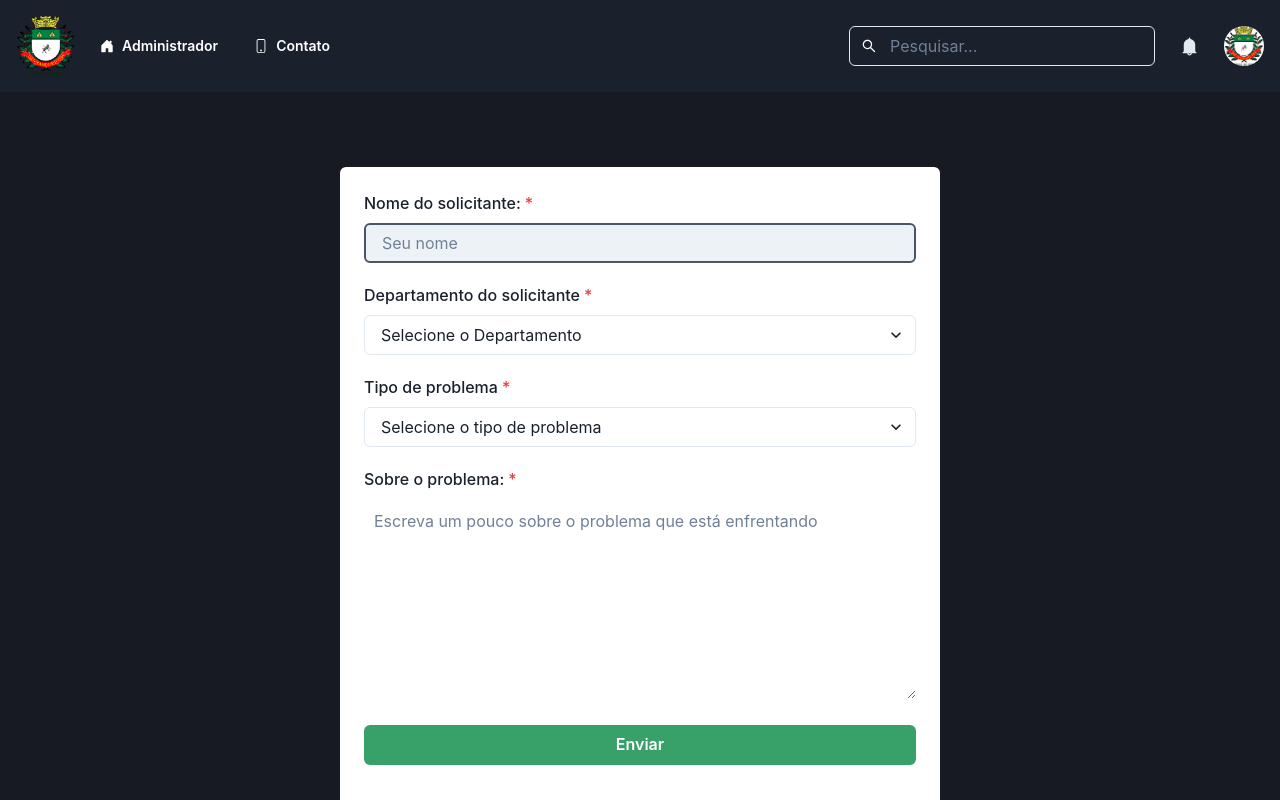
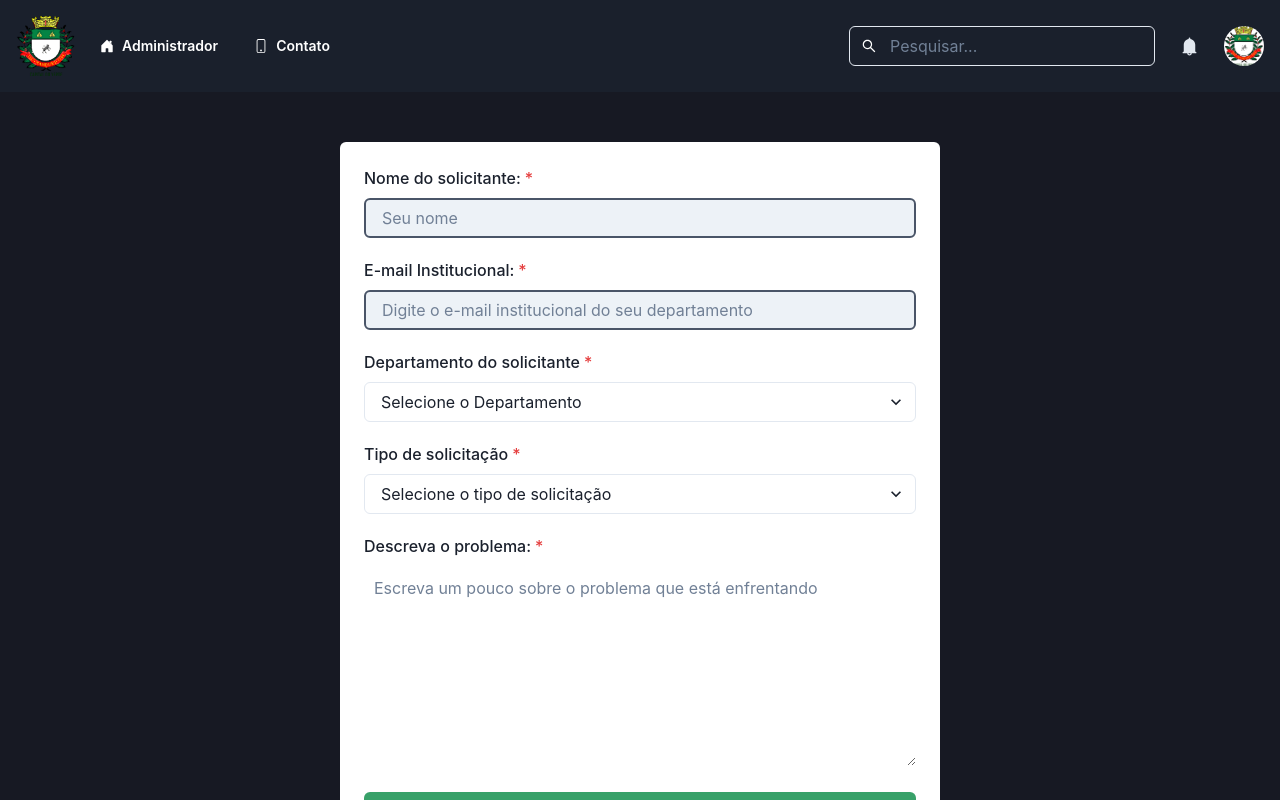
Before and after one commit to MatheusMarcelo01/ITServiceDesk, a React (Create React App) app: page /chamado in a window 1280 px wide. Shown: the top 800 px of the page. Built offline with nearby package versions, Linux system fonts and the light colour scheme.

Commit message:
NewvaluesForm

```diff
--- a/db.json
+++ b/db.json
@@ -12,30 +12,123 @@
   ],
   "chamados": [
     {
-      "id": "bf36",
-      "nome": "Jubileu",
-      "tipos": "Problema com internet",
-      "departamento": "UBS Maria Inês",
-      "sobre": "Meu pc não esta conectando na net\n",
-      "data": "15/05/2024, 10:56:34",
+      "id": "94d9",
+      "nome": "teste",
+      "email": "teste@fwa.com",
+      "tipos": "Problema com sites da internet",
+      "departamento": "Escola Hermelindo",
+      "sobre": "teste ola mundo",
+      "data": "16/05/2024, 09:17:39",
       "tecnico": "Matheus Marcelo"
     },
     {
-      "id": "9329",
-      "nome": "Ronaldo",
-      "tipos": "Problema com servidor de arquivos",
-      "departamento": "Prefeitura",
-      "sobre": "Não consigo acessar a pasta da rede",
-      "data": "15/05/2024, 10:56:49",
+      "id": "32dd",
+      "nome": "teste123",
+      "email": "teste@fwa.com",
+      "tipos": "Problema com hardware (computador não liga, não funciona)",
+      "departamento": "Creche Alice",
+      "sobre": "ultimo",
+      "data": "16/05/2024, 09:20:08",
       "tecnico": "Matheus Marcelo"
     },
     {
-      "id": "cba3",
-      "nome": "Juliana",
-      "tipos": "Problema com impressoras",
+      "id": "25c4",
+      "nome": "teste",
+      "email": "teste@fwa.com",
+      "tipos": "Problema com sites da internet",
+      "departamento": "Departamento de Cultura e Esporte",
+      "sobre": "96",
+      "data": "16/05/2024, 09:37:08",
+      "tecnico": "Matheus Marcelo"
+    },
+    {
+      "id": "ffd6",
+      "nome": "joaozin",
+      "email": "2@22121.com",
+      "tipos": "Problema com sites da internet",
+      "departamento": "Escola Hermelindo",
+      "sobre": "teste1324",
+      "data": "16/05/2024, 09:42:47",
+      "tecnico": "Matheus Marcelo"
+    },
+    {
+      "id": "0cba",
+      "nome": "joaozinte",
+      "email": "2@22121.com",
+      "tipos": "Problema com sites da internet",
+      "departamento": "Escola Hermelindo",
+      "sobre": "teste1324",
+      "data": "16/05/2024, 09:43:08",
+      "tecnico": "Matheus Marcelo"
+    },
+    {
+      "id": "5bb5",
+      "nome": "teste",
+      "email": "wawdawad@wdaawd.ocm",
+      "tipos": "Problema com internet",
+      "departamento": "Departamento de Cultura e Esporte",
+      "sobre": "teste",
+      "data": "16/05/2024, 09:43:22",
+      "tecnico": "Matheus Marcelo"
+    },
+    {
+      "id": "5c28",
+      "nome": "teste",
+      "email": "teste@fwa.com",
+      "tipos": "Problema com hardware (computador não liga, não funciona)",
       "departamento": "Departamento de Educação",
-      "sobre": "MInha impressora esta enroscando.",
-      "data": "15/05/2024, 10:57:06",
+      "sobre": "teste",
+      "data": "16/05/2024, 09:43:42",
+      "tecnico": "Matheus Marcelo"
+    },
+    {
+      "id": "90a1",
+      "nome": "teste",
+      "email": "2@22121.com",
+      "tipos": "Problema com sites da internet",
+      "departamento": "Escola Hermelindo",
+      "sobre": "te",
+      "data": "16/05/2024, 09:44:28",
+      "tecnico": "Matheus Marcelo"
+    },
+    {
+      "id": "e378",
+      "nome": "teste",
+      "email": "2@22121.com",
+      "tipos": "Problema com hardware (computador não liga, não funciona)",
+      "departamento": "Departamento de Cultura e Esporte",
+      "sobre": "te",
+      "data": "16/05/2024, 09:45:09",
+      "tecnico": "Matheus Marcelo"
+    },
+    {
+      "id": "7d37",
+      "nome": "teste",
+      "email": "2@22121.com",
+      "tipos": "Problema com hardware (computador não liga, não funciona)",
+      "departamento": "Escola Hermelindo",
+      "sobre": "te",
+      "data": "16/05/2024, 09:45:51",
+      "tecnico": "Matheus Marcelo"
+    },
+    {
+      "id": "2a58",
+      "nome": "teste",
+      "email": "2@22121.com",
+      "tipos": "Problema com sites da internet",
+      "departamento": "Escola Hermelindo",
+      "sobre": "teste",
+      "data": "16/05/2024, 09:46:58",
+      "tecnico": "Matheus Marcelo"
+    },
+    {
+      "id": "fce9",
+      "nome": "teste",
+      "email": "2@22121.com",
+      "tipos": "Problema com serviço de e-mail",
+      "departamento": "Escola Zoroastro",
+      "sobre": "teste123",
+      "data": "16/05/2024, 09:47:34",
       "tecnico": "Matheus Marcelo"
     }
   ]
--- a/src/Components/Chamado/FormCall.js
+++ b/src/Components/Chamado/FormCall.js
@@ -1,39 +1,42 @@
 import { Formik, Field } from "formik";
-import { Box, Button, Flex, FormControl, FormLabel, Select, Input, VStack } from "@chakra-ui/react";
+import { Box, Button, Flex, FormControl, FormLabel, Select, Input, VStack, Modal, ModalOverlay, ModalContent, ModalHeader, ModalCloseButton, ModalBody, ModalFooter } from "@chakra-ui/react";
 import axios from "axios";
 import { useState } from "react";
 
 export default function App() {
   const [submitting, setSubmitting] = useState(false);
+  const [modalOpen, setModalOpen] = useState(false);
+  const [modalContent, setModalContent] = useState("");
+
+  const handleOpenModal = (content) => {
+    setModalContent(content);
+    setModalOpen(true);
+  };
+
+  const handleCloseModal = () => {
+    setModalOpen(false);
+    window.location.href = '/'; // Redirecionar para a home
+  };
+
 
   const handleSubmit = async (values, { resetForm }) => {
     setSubmitting(true);
 
     try {
-      console.log("Valores do formulário:", values); // Adiciona um log dos valores do formulário
-
-      // Adicionando a data e hora da solicitação
       values.data = new Date().toLocaleString();
-
-      console.log("Dados a serem salvos:", values); // Adiciona um log dos dados a serem salvos
-
-      let tecnico = "Matheus Marcelo"; // Define o técnico padrão
-
-      // Verifica se o tipo de problema é Liberação de site bloqueado ou Problema com softwares
+      let tecnico = "Matheus Marcelo";
       if (values.tipos === "Liberação de site bloqueado (para curso como Youtube, etc)" || values.tipos === "Problema com softwares (office, sistema, etc.)") {
-        tecnico = "João Luiz"; // Define o técnico como João Luiz se for um desses tipos de problema
+        tecnico = "João Luiz";
       }
-
-      // Adiciona o técnico aos valores do formulário
       values.tecnico = tecnico;
 
-      // Enviar os dados para o servidor usando axios (JSON Server)
       axios.post("http://localhost:3001/chamados", values)
         .then(response => {
-          console.log("Chamado criado com sucesso:", response.data);
-          window.alert(`Chamado criado com sucesso!\n O profissional que fará seu atendimento é: ${tecnico}! \n Aguarde contato pelo ramal ou Whatsapp!`);
-          resetForm();
-          window.location.href = '/';
+
+          const content = `Chamado criado com sucesso!<br />O profissional que fará seu atendimento é: <br /> <strong>${tecnico}</strong>!<br />Aguarde retorno pelo ramal ou E-mail!`;
+          handleOpenModal(content);
+          //resetForm();
+          // window.location.href = '/'; // Evite redirecionar automaticamente, pode ser confuso para o usuário
         })
         .catch(error => {
           console.error("Erro ao criar chamado:", error);
@@ -47,11 +50,12 @@ export default function App() {
 
   return (
     <Flex bg="gray.900" align="center" justify="center" h="100vh">
-      <Box bg="white" p={6} rounded="md" w={["90%", 600]} h={["90%", 650]}>
+      <Box bg="white" p={6} rounded="md" w={["90%", 600]} h={["90%", 700]}>
         <Formik
           initialValues={{
             nome: "",
-            tipos: "", // Renomeado de "tipo" para "tipos" para corresponder ao nome do campo no formulário
+            email: "",
+            tipos: "",
             departamento: "",
             sobre: "",
           }}
@@ -70,6 +74,19 @@ export default function App() {
                     variant="filled"
                     borderColor="gray.600"
                     placeholder="Seu nome"
+                  />
+                </FormControl>
+
+                <FormControl isRequired>
+                  <FormLabel>E-mail Institucional:</FormLabel>
+                  <Field
+                    as={Input}
+                    id="email"
+                    name="email"
+                    type="email"
+                    variant="filled"
+                    borderColor="gray.600"
+                    placeholder="Digite o e-mail institucional do seu departamento"
                   />
                 </FormControl>
 
@@ -127,12 +144,12 @@ export default function App() {
 
 
                 <FormControl isRequired>
-                  <FormLabel>Tipo de problema</FormLabel>
+                  <FormLabel>Tipo de solicitação</FormLabel>
                   <Field
                     as={Select}
                     id="tipos"
                     name="tipos"
-                    placeholder="Selecione o tipo de problema"
+                    placeholder="Selecione o tipo de solicitação"
                   >
                       <option>Problema com internet</option>
                       <option>Problema com sites da internet</option>
@@ -151,7 +168,7 @@ export default function App() {
 
 
                 <FormControl isRequired>
-                  <FormLabel>Sobre o problema:</FormLabel>
+                  <FormLabel>Descreva o problema:</FormLabel>
                   <Field
                     as="textarea"
                     placeholder="Escreva um pouco sobre o problema que está enfrentando"
@@ -175,6 +192,22 @@ export default function App() {
             </form>
           )}
         </Formik>
+        {/* Modal */}
+      <Modal isOpen={modalOpen} onClose={handleCloseModal}>
+        <ModalOverlay />
+        <ModalContent>
+          <ModalHeader>Informações do Chamado</ModalHeader>
+          <ModalCloseButton />
+          <ModalBody dangerouslySetInnerHTML={{ __html: modalContent }} />
+
+
+          <ModalFooter>
+            <Button colorScheme="blue" mr={3} onClick={handleCloseModal}>
+              Fechar
+            </Button>
+          </ModalFooter>
+        </ModalContent>
+      </Modal>
       </Box>
     </Flex>
   );
--- a/src/Components/Chamado/NovoChamado.js
+++ b/src/Components/Chamado/NovoChamado.js
@@ -1,7 +1,7 @@
 import React from 'react';
 import Footer from '../Home/Footer';
-import FormCall from '../Chamado/FormCall'
-import NavbarChamado from '../Chamado/NavbarChamado'
+import FormCall from './FormCall'
+import NavbarChamado from './NavbarChamado'
 
 
 
--- a/src/Components/Dashboard/List.js
+++ b/src/Components/Dashboard/List.js
@@ -34,15 +34,12 @@ const List = () => {
       return;
     }
 
-    // Enviar requisição para adicionar o item à tabela de finalizados
     axios.post('http://localhost:3001/finalizados', item)
       .then(response => {
         console.log('Chamado movido para finalizados:', response.data);
-        // Remover o item da tabela de chamados após mover para finalizados
         axios.delete(`http://localhost:3001/chamados/${id}`)
           .then(() => {
             console.log('Chamado removido da lista de chamados');
-            // Atualizar o estado para refletir a remoção na interface
             setData(data.filter(item => item.id !== id));
           })
           .catch(error => {
@@ -70,7 +67,9 @@ const List = () => {
 
 
 
-  const header = ["ID", "Nome", "Tipo de problema", "Departamento", "Sobre o problema", "Técnico"];
+  const header = ["ID", "Nome", "E-mail", "Tipo de problema", "Departamento", "Sobre o problema", "TI Responsável"];
+  const reversedData = [...data].reverse(); // Criar uma cópia reversa dos dados
+
 
   return (
     <Flex
@@ -94,6 +93,7 @@ const List = () => {
             display: "table",
           },
         }}
+
       >
         <Thead
           display={{
@@ -123,7 +123,9 @@ const List = () => {
             },
           }}
         >
-          {data.map((token, tid) => {
+
+          {reversedData.map((token, tid) => {
+
             const { data, ...otherData } = token;
 
             return (
--- a/src/Components/Finalizados/FinalMain.js
+++ b/src/Components/Finalizados/FinalMain.js
@@ -1,5 +1,5 @@
-import NavbarFinal from '../Finalizados/NavBarFinal';
-import Finalizados from '../Finalizados/Finalizados';
+import NavbarFinal from './NavBarFinal';
+import Finalizados from './Finalizados';
 
 function FinalMain() {
     return (
--- a/src/Components/Home/Home.js
+++ b/src/Components/Home/Home.js
@@ -39,7 +39,7 @@ const Choc = () => {
               color="white"
               textTransform="uppercase"
             >
-              Abra agora o seu  {" "}
+              Abra aqui o seu  {" "}
               <chakra.span color="green.600" textDecor="underline">
               chamado
               </chakra.span>{" "}
--- a/src/Components/Login/Login.js
+++ b/src/Components/Login/Login.js
@@ -1,7 +1,7 @@
 import React from 'react';
 import Footer from '../Home/Footer';
-import FormLogin from '../Login/FormLogin'
-import NavbarLogin from '../Login/NavbarLogin'
+import FormLogin from './FormLogin'
+import NavbarLogin from './NavbarLogin'
 
 
 
```
Also changed, not shown: src/Components/Chamado/Success.js (added, +53 -0 lines), src/api.js (deleted, +0 -27 lines).
